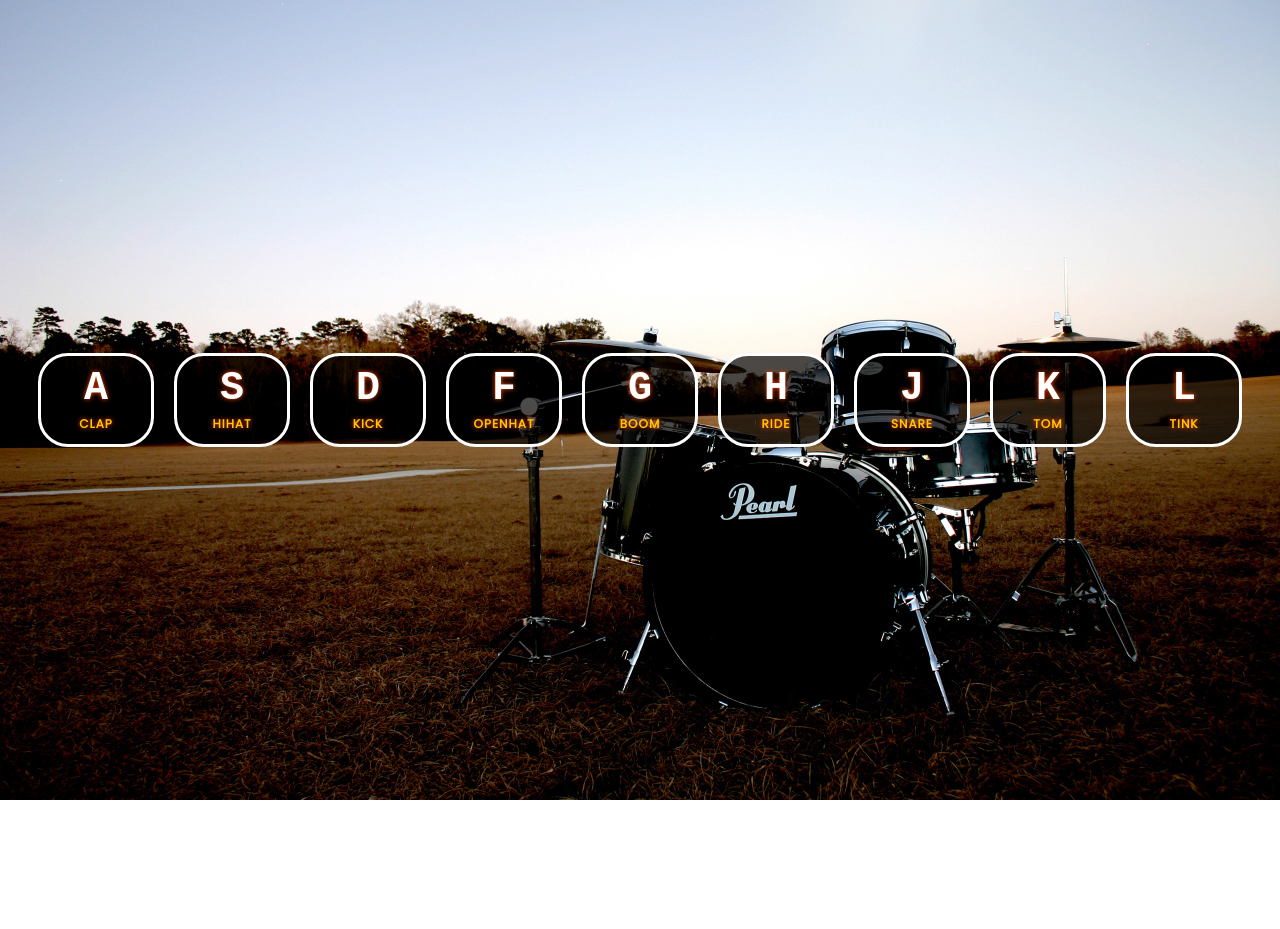
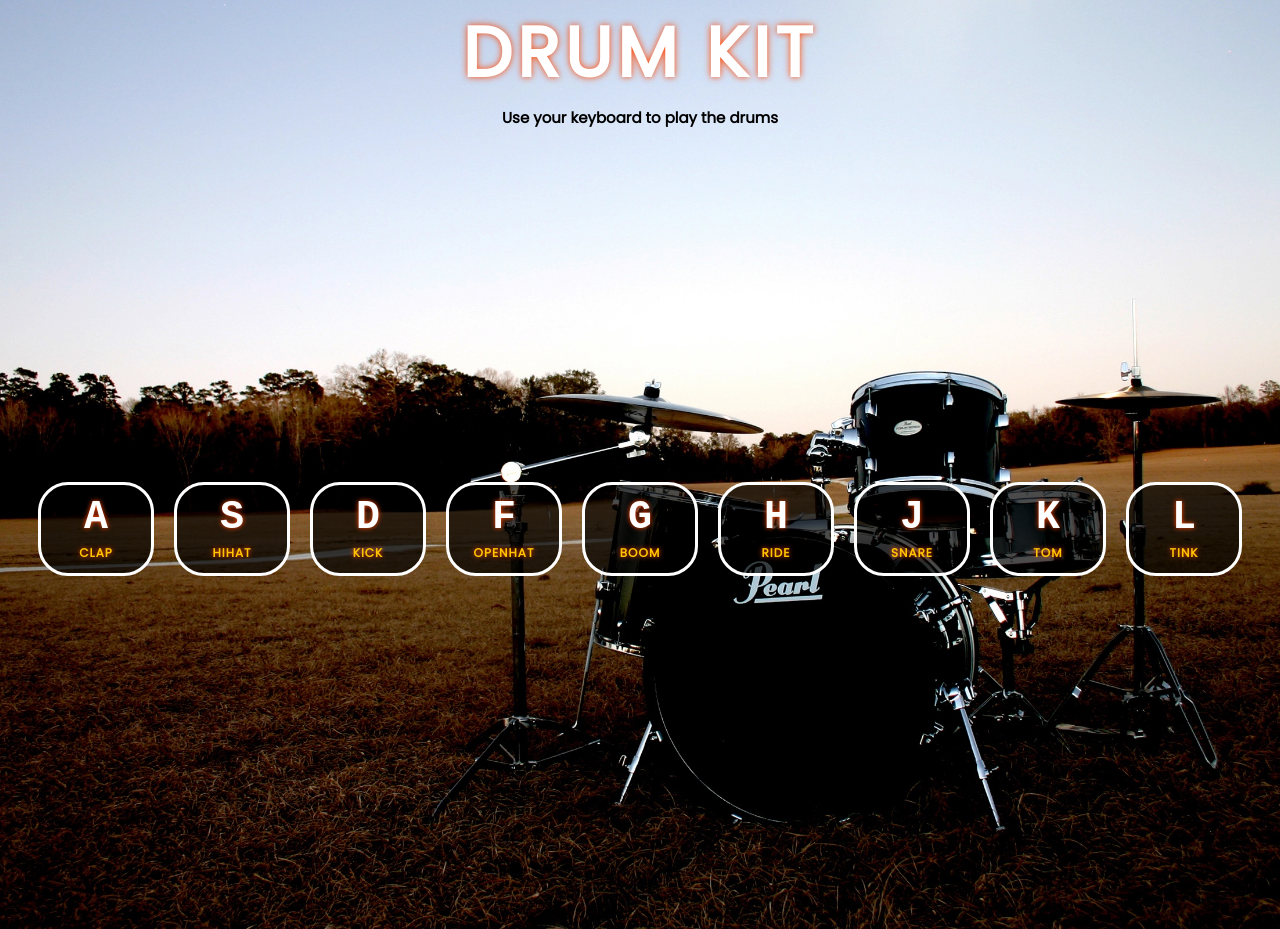
Before and after one commit to kwhis/drum-kit, a plain HTML site: page index.html in a window 1280 px wide. Before the commit the page ends 800 px from the top, so only its background shows below. Drawn offline with Linux system fonts and the light colour scheme.

Commit message:
Add headings and style them

```diff
--- a/index.html
+++ b/index.html
@@ -7,6 +7,8 @@
     <link rel="icon" href="favicon.ico" />
   </head>
   <body>
+    <h1>Drum Kit</h1>
+    <h2>Use your keyboard to play the drums</h2>
     <div class="keys">
       <div data-key="65" class="key">
         <kbd>A</kbd>
--- a/style.css
+++ b/style.css
@@ -53,3 +53,19 @@ kbd {
   letter-spacing: .1rem;
   color: #ffc600;
 }
+
+h1,
+h2 {
+  text-align: center;
+  margin: 0;
+
+
+}
+
+h1 {
+  letter-spacing: .5rem;
+  font-size: 7rem;
+  text-transform: uppercase;
+  color: white;
+  text-shadow: 0 0 .7rem orangered;
+}
```
